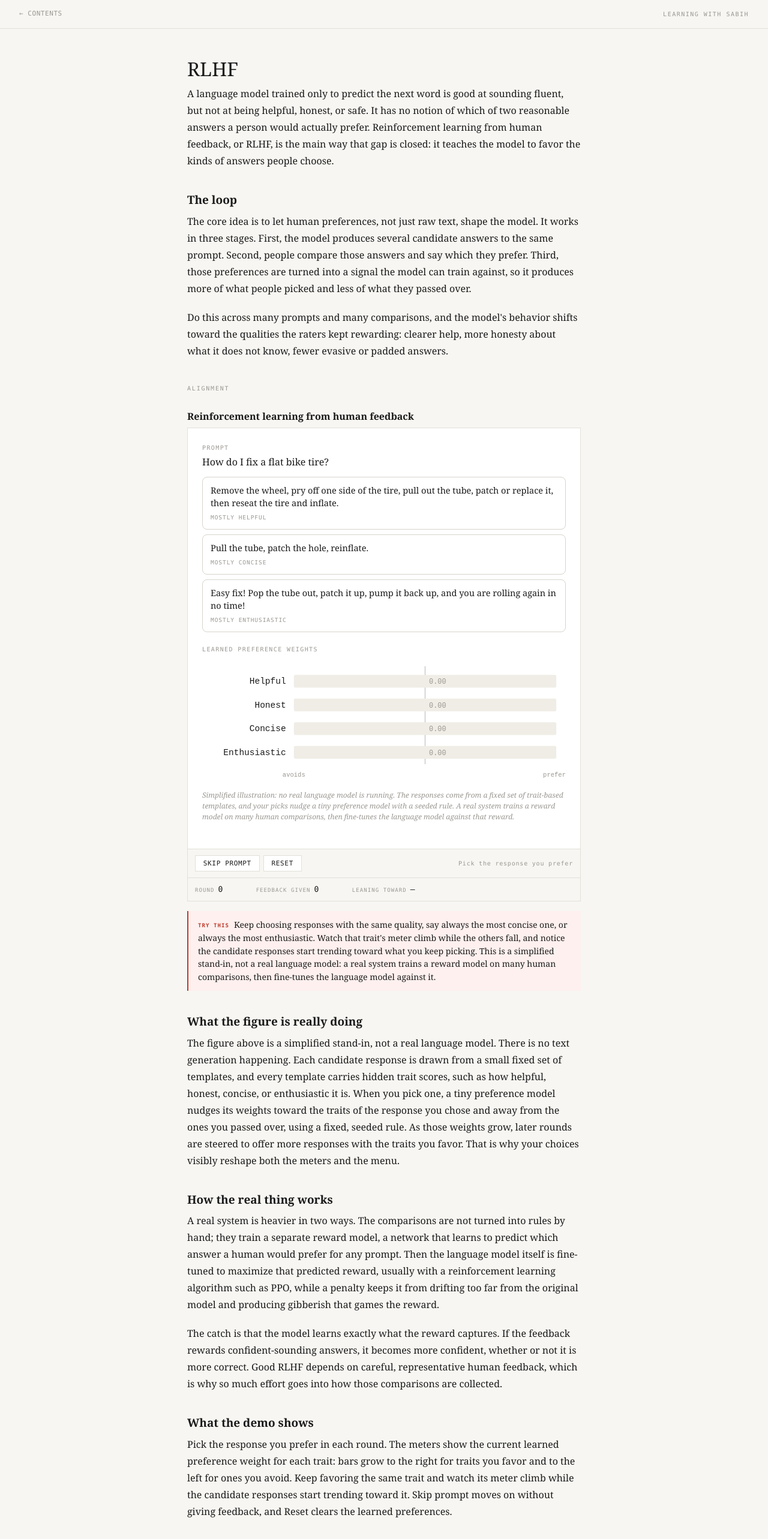
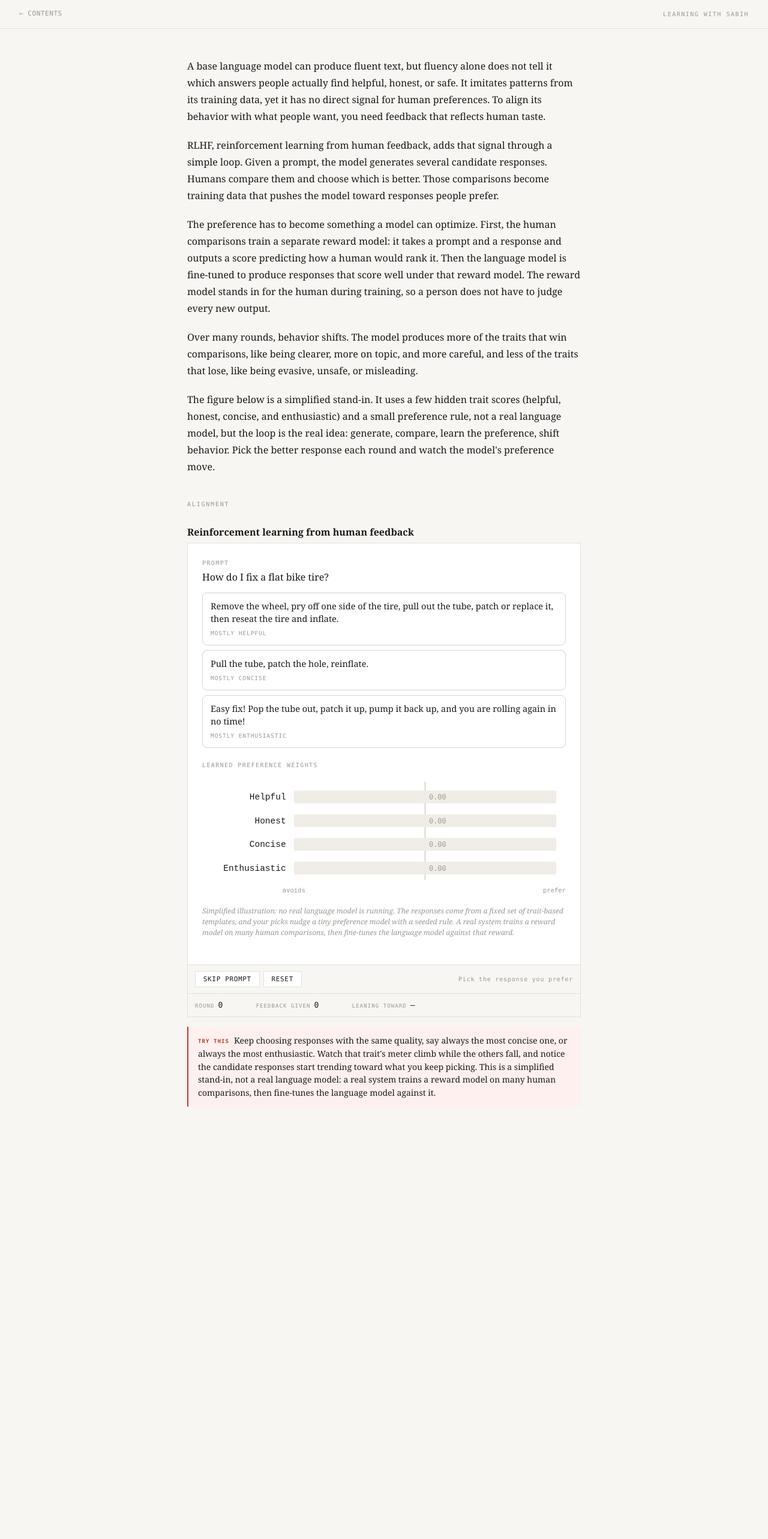
Before and after one commit to sabihusman/Learning-with-Sabih, a Next.js app: page /topics/rlhf in a window 1280 px wide. Shown: the top 2566 px of the page at 60% size. After the commit the page ends 1981 px from the top, so only its background shows below. Built offline with nearby package versions, Linux system fonts and the light colour scheme.

Commit message:
Set RLHF prose to the provided text; name the figure's actual traits

```diff
--- a/app/topics/rlhf/page.mdx
+++ b/app/topics/rlhf/page.mdx
@@ -4,58 +4,14 @@ export const metadata = {
   title: 'RLHF - Learning with Sabih',
 }
 
-# RLHF
+A base language model can produce fluent text, but fluency alone does not tell it which answers people actually find helpful, honest, or safe. It imitates patterns from its training data, yet it has no direct signal for human preferences. To align its behavior with what people want, you need feedback that reflects human taste.
 
-A language model trained only to predict the next word is good at sounding
-fluent, but not at being helpful, honest, or safe. It has no notion of which of
-two reasonable answers a person would actually prefer. Reinforcement learning
-from human feedback, or RLHF, is the main way that gap is closed: it teaches the
-model to favor the kinds of answers people choose.
+RLHF, reinforcement learning from human feedback, adds that signal through a simple loop. Given a prompt, the model generates several candidate responses. Humans compare them and choose which is better. Those comparisons become training data that pushes the model toward responses people prefer.
 
-## The loop
+The preference has to become something a model can optimize. First, the human comparisons train a separate reward model: it takes a prompt and a response and outputs a score predicting how a human would rank it. Then the language model is fine-tuned to produce responses that score well under that reward model. The reward model stands in for the human during training, so a person does not have to judge every new output.
 
-The core idea is to let human preferences, not just raw text, shape the model.
-It works in three stages. First, the model produces several candidate answers to
-the same prompt. Second, people compare those answers and say which they prefer.
-Third, those preferences are turned into a signal the model can train against, so
-it produces more of what people picked and less of what they passed over.
+Over many rounds, behavior shifts. The model produces more of the traits that win comparisons, like being clearer, more on topic, and more careful, and less of the traits that lose, like being evasive, unsafe, or misleading.
 
-Do this across many prompts and many comparisons, and the model's behavior shifts
-toward the qualities the raters kept rewarding: clearer help, more honesty about
-what it does not know, fewer evasive or padded answers.
+The figure below is a simplified stand-in. It uses a few hidden trait scores (helpful, honest, concise, and enthusiastic) and a small preference rule, not a real language model, but the loop is the real idea: generate, compare, learn the preference, shift behavior. Pick the better response each round and watch the model's preference move.
 
 <RlhfViz />
-
-## What the figure is really doing
-
-The figure above is a simplified stand-in, not a real language model. There is no
-text generation happening. Each candidate response is drawn from a small fixed
-set of templates, and every template carries hidden trait scores, such as how
-helpful, honest, concise, or enthusiastic it is. When you pick one, a tiny
-preference model nudges its weights toward the traits of the response you chose
-and away from the ones you passed over, using a fixed, seeded rule. As those
-weights grow, later rounds are steered to offer more responses with the traits
-you favor. That is why your choices visibly reshape both the meters and the menu.
-
-## How the real thing works
-
-A real system is heavier in two ways. The comparisons are not turned into rules
-by hand; they train a separate reward model, a network that learns to predict
-which answer a human would prefer for any prompt. Then the language model itself
-is fine-tuned to maximize that predicted reward, usually with a reinforcement
-learning algorithm such as PPO, while a penalty keeps it from drifting too far
-from the original model and producing gibberish that games the reward.
-
-The catch is that the model learns exactly what the reward captures. If the
-feedback rewards confident-sounding answers, it becomes more confident, whether
-or not it is more correct. Good RLHF depends on careful, representative human
-feedback, which is why so much effort goes into how those comparisons are
-collected.
-
-## What the demo shows
-
-Pick the response you prefer in each round. The meters show the current learned
-preference weight for each trait: bars grow to the right for traits you favor and
-to the left for ones you avoid. Keep favoring the same trait and watch its meter
-climb while the candidate responses start trending toward it. Skip prompt moves
-on without giving feedback, and Reset clears the learned preferences.
```
